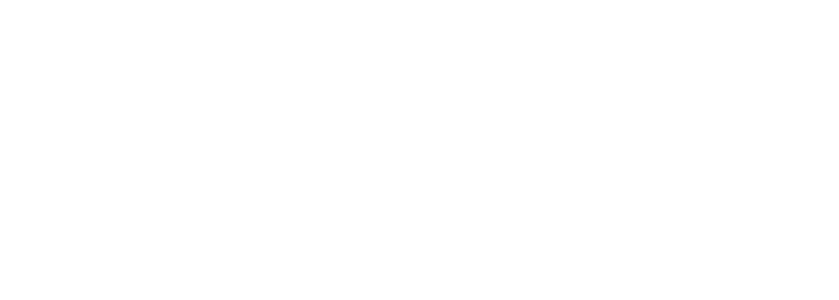
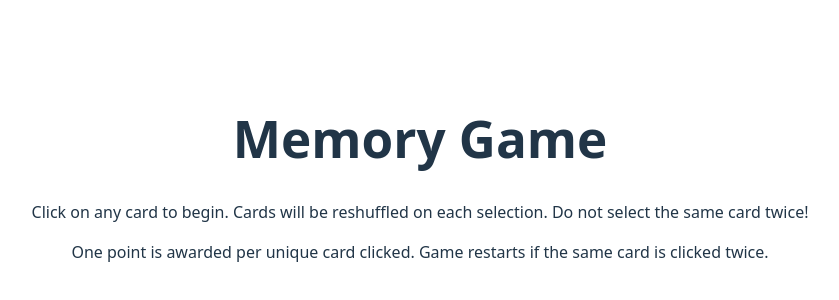
Before and after one commit to Gmutt-dev/memory-game, a React (Vite) app: page / in a window 1280 px wide. Shown: the part 222-522 px from the top of the page, without its empty margins (220-1059 px from the left). Built offline with nearby package versions, Linux system fonts and the light colour scheme.

Commit message:
created GameBoard component and style files

```diff
--- a/src/App.jsx
+++ b/src/App.jsx
@@ -1,8 +1,21 @@
-import { useState } from "react";
 import "./App.css";
+import { GameBoard } from "./components/GameBoard";
 
 function App() {
-  return <></>;
+  return (
+    <>
+      <h1>Memory Game</h1>
+      <p>
+        Click on any card to begin. Cards will be reshuffled on each selection.
+        Do not select the same card twice!
+      </p>
+      <p>
+        One point is awarded per unique card clicked. Game restarts if the same
+        card is clicked twice.
+      </p>
+      <GameBoard />
+    </>
+  );
 }
 
 export default App;
--- /dev/null
+++ b/src/components/GameBoard.jsx
@@ -0,0 +1,5 @@
+import "../styles/GameBoard.css";
+
+export function GameBoard() {
+  return <></>;
+}
```
Also changed, not shown: src/styles/GameBoard.css (added).
